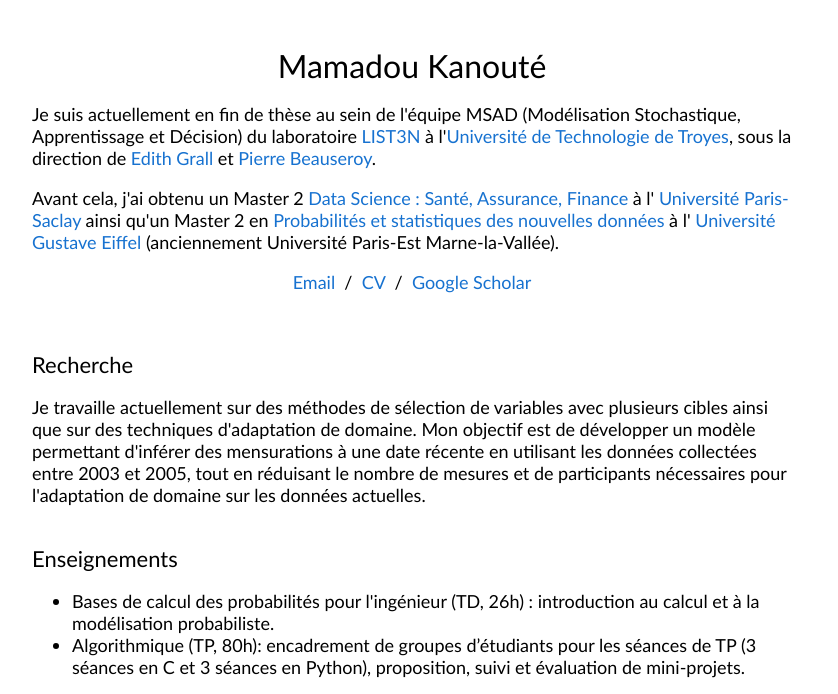
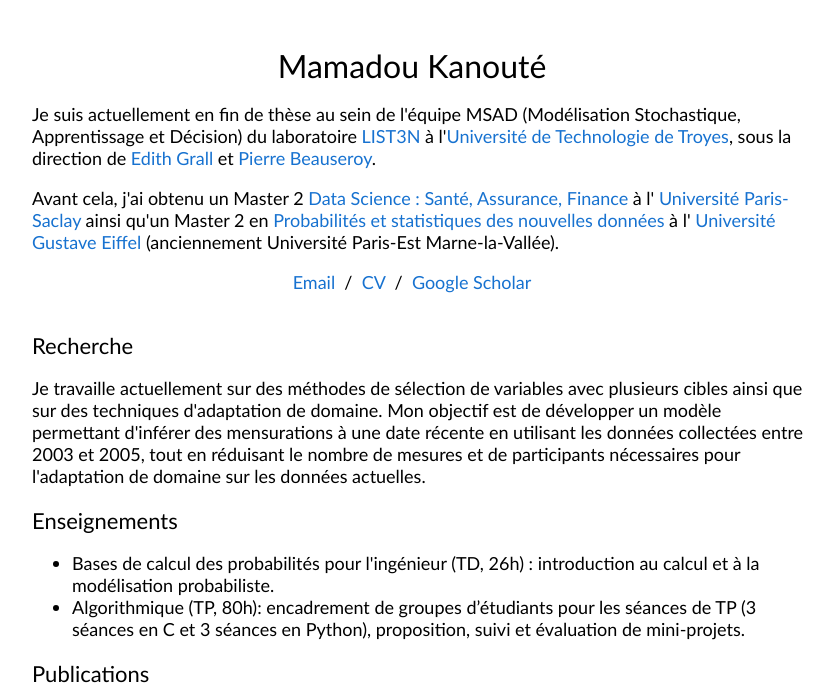
Before and after one commit to kanoutemamadou/kanoutemamadou.github.io, a plain HTML site: page index.html in a window 1280 px wide. Shown: the top 694 px of the page, without its empty margins (228-1066 px from the left). Drawn offline with Linux system fonts and the light colour scheme.

Commit message:
Add files via upload

```diff
--- a/index.html
+++ b/index.html
@@ -43,7 +43,7 @@
 
         <table style="width:100%;border:0px;border-spacing:0px;border-collapse:collapse;margin-right:auto;margin-left:auto;"><tbody>
             <tr>
-            <td style="padding:20px;width:100%;vertical-align:middle">
+            <td style="padding-left:20px;width:100%;vertical-align:middle">
               <heading>Recherche</heading>
               <p>
 				Je travaille actuellement sur des méthodes de sélection de variables avec plusieurs cibles ainsi que sur des techniques d'adaptation de domaine.
```
